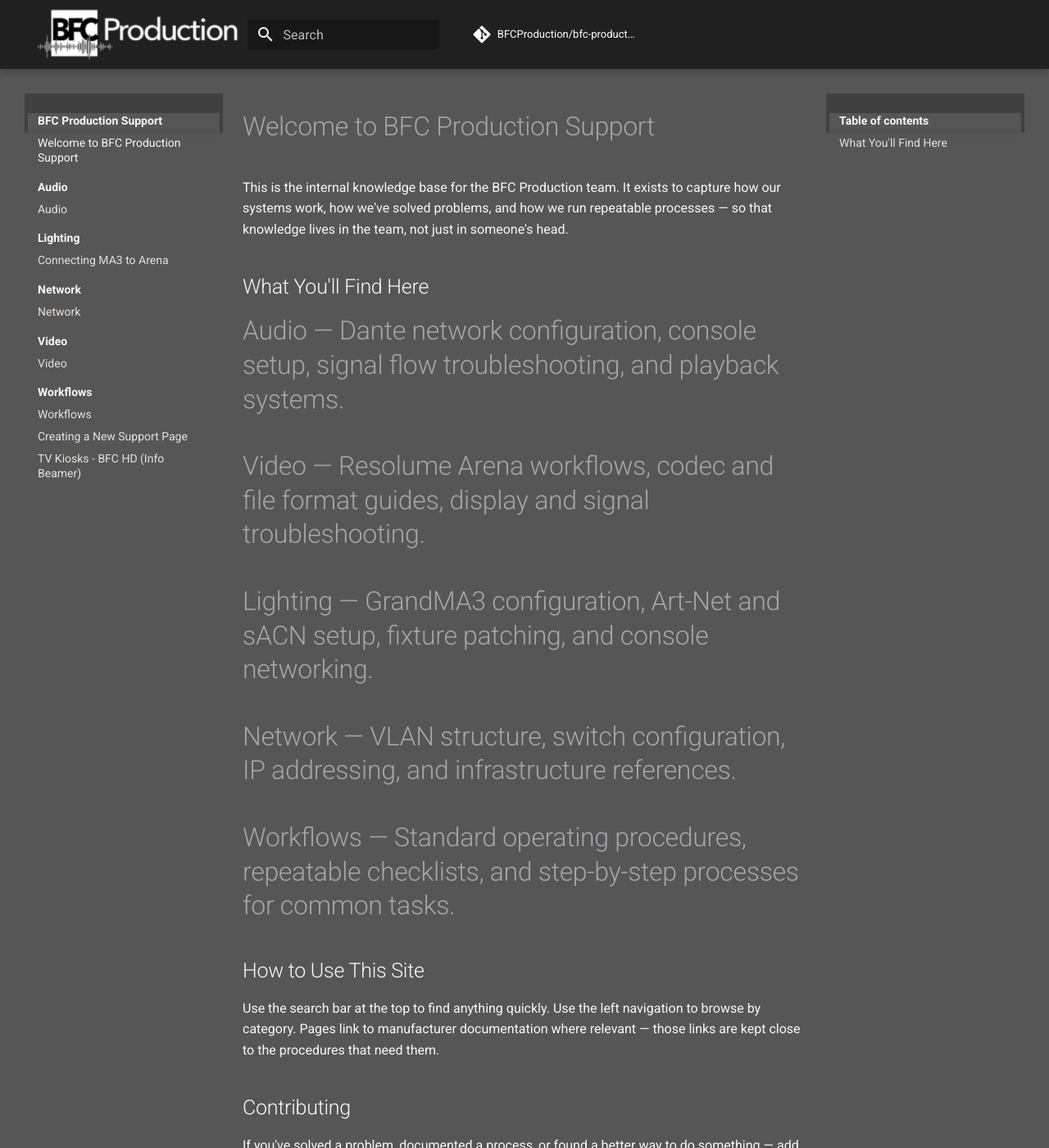
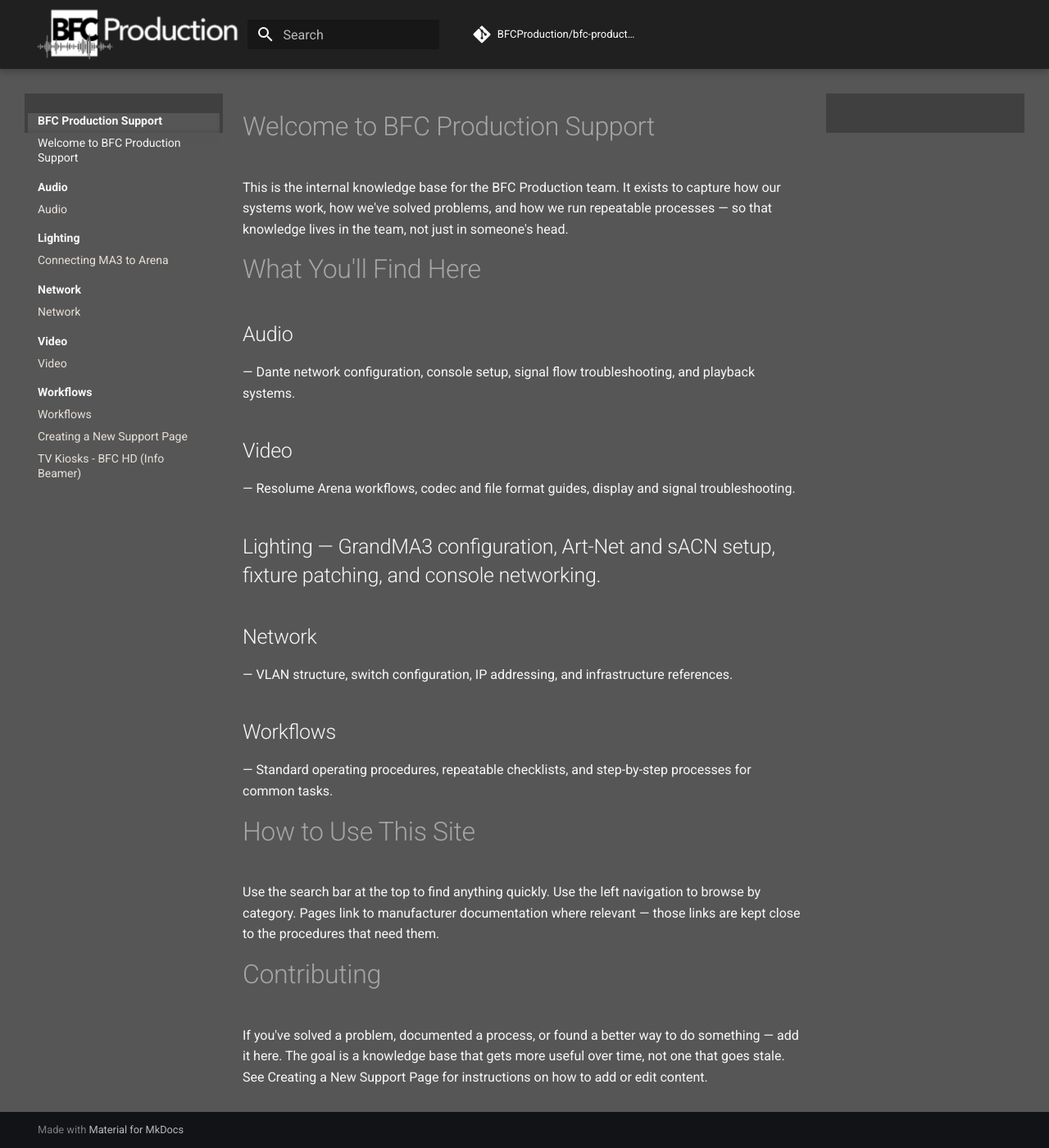
Before and after one commit to BFCProduction/bfc-production-support, an MkDocs documentation site: the page built from docs/index.md, in a window 1280 px wide and 1400 px high. Shown: the whole window at 82% size. Built offline with MkDocs 1.6.1 and Material for MkDocs 9.7.7, drawn with Linux system fonts in a browser that asks for light colours; comment, search, counter and statistics services are not loaded.

```diff
--- a/docs/index.md
+++ b/docs/index.md
@@ -2,16 +2,20 @@
 
 This is the internal knowledge base for the BFC Production team. It exists to capture how our systems work, how we've solved problems, and how we run repeatable processes — so that knowledge lives in the team, not just in someone's head.
 
-##What You'll Find Here
-#Audio — Dante network configuration, console setup, signal flow troubleshooting, and playback systems.
-#Video — Resolume Arena workflows, codec and file format guides, display and signal troubleshooting.
-#Lighting — GrandMA3 configuration, Art-Net and sACN setup, fixture patching, and console networking.
-#Network — VLAN structure, switch configuration, IP addressing, and infrastructure references.
-#Workflows — Standard operating procedures, repeatable checklists, and step-by-step processes for common tasks.
+#What You'll Find Here
+##Audio
+— Dante network configuration, console setup, signal flow troubleshooting, and playback systems.
+##Video
+— Resolume Arena workflows, codec and file format guides, display and signal troubleshooting.
+##Lighting — GrandMA3 configuration, Art-Net and sACN setup, fixture patching, and console networking.
+##Network
+— VLAN structure, switch configuration, IP addressing, and infrastructure references.
+##Workflows
+— Standard operating procedures, repeatable checklists, and step-by-step processes for common tasks.
 
-##How to Use This Site
+#How to Use This Site
 Use the search bar at the top to find anything quickly. Use the left navigation to browse by category. Pages link to manufacturer documentation where relevant — those links are kept close to the procedures that need them.
 
-##Contributing
+#Contributing
 If you've solved a problem, documented a process, or found a better way to do something — add it here. The goal is a knowledge base that gets more useful over time, not one that goes stale.
 See Creating a New Support Page for instructions on how to add or edit content.
```
